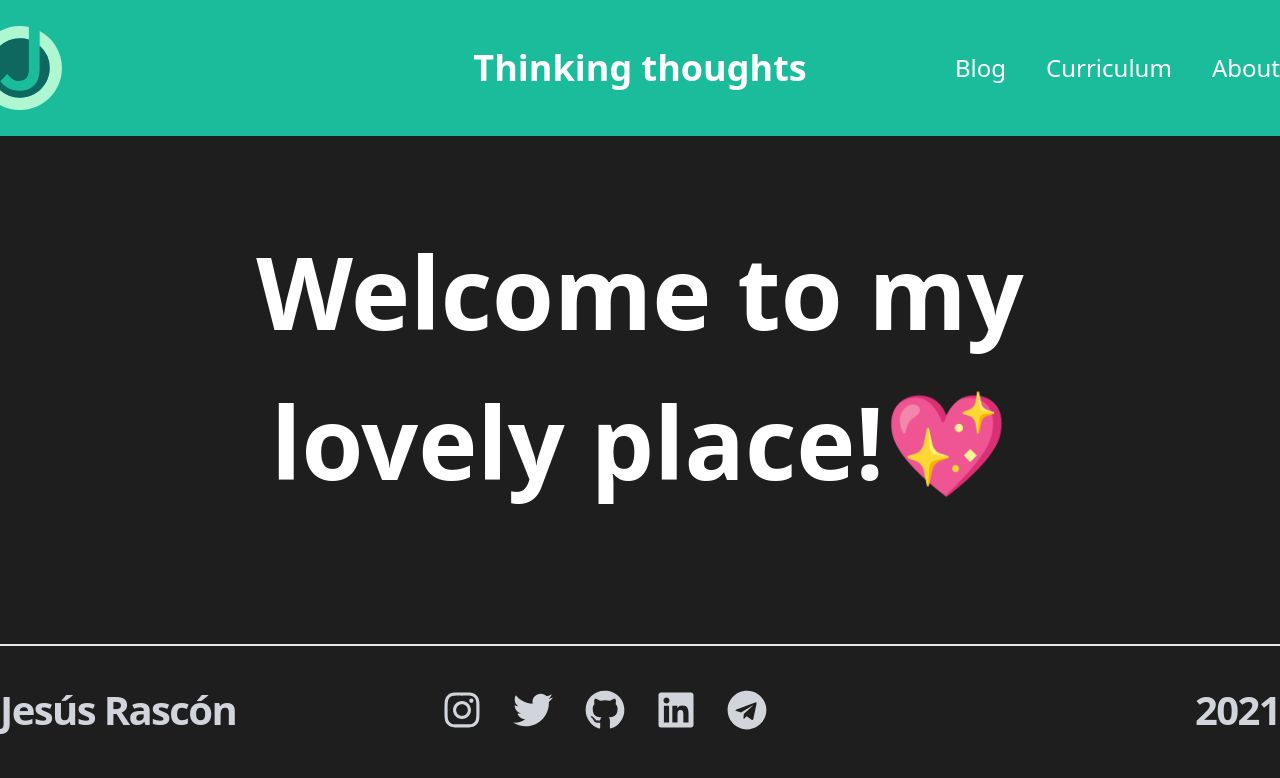
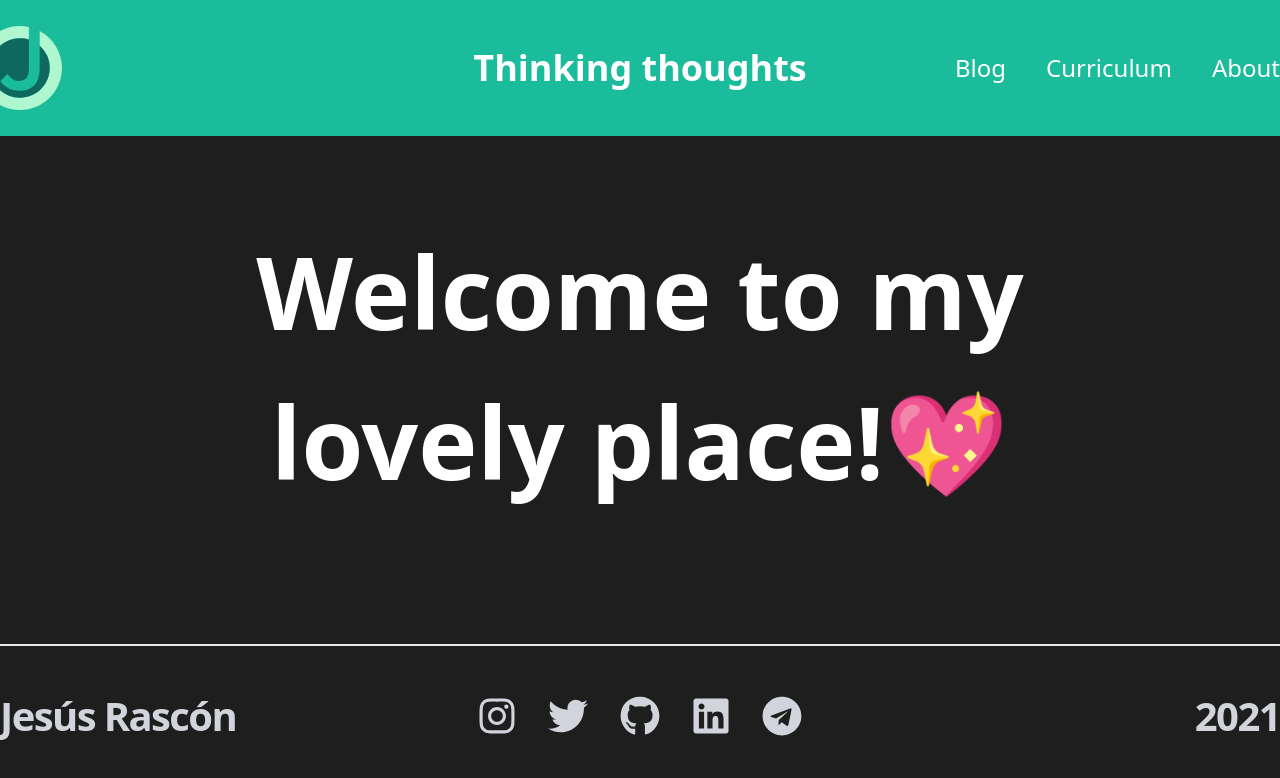
Before and after one commit to jesi-rgb/old.jesirgb.com, a Next.js app: page / in a window 1280 px wide. Shown: the top 778 px of the page. Built offline with nearby package versions, Linux system fonts and the light colour scheme; no server answers.

Commit message:
centered icons and clean up

```diff
--- a/components/Footer.js
+++ b/components/Footer.js
@@ -21,17 +21,17 @@ export default function Footer() {
     <footer className="items-center border-t-2 border-gray-200 text-gray-300 mt-32">
       <div className="py-10 flex flex-row items-center">
         <Link href="/">
-          <a className="w-2/5 text-5xl font-bold tracking-tighter leading-tight text-left  hover:text-accent-1 transition-colors">
+          <a className="w-2/6 text-5xl font-bold tracking-tighter leading-tight text-left  hover:text-accent-1 transition-colors">
             <h3>Jesús Rascón</h3>
           </a>
         </Link>
 
-        <div className="w-3/5 object-center">
+        <div className="w-2/6 items-center text-center">
           <Link href="https://www.instagram.com/jrascon_">
             <a>
               <FontAwesomeIcon
                 icon={faInstagram}
-                className="transform scale-250 mx-7 hover:text-accent-1 transition-colors"
+                className="transform scale-250 mr-7 hover:text-accent-1 transition-colors"
               />
             </a>
           </Link>
@@ -66,12 +66,12 @@ export default function Footer() {
             <a>
               <FontAwesomeIcon
                 icon={faTelegram}
-                className="transform scale-250 mx-7 hover:text-accent-1 transition-colors"
+                className="transform scale-250 ml-7 hover:text-accent-1 transition-colors"
               />
             </a>
           </Link>
         </div>
-        <h4 className="text-5xl w-1/5 font-bold tracking-tighter leading-tight text-right">
+        <h4 className="text-5xl w-2/6 font-bold tracking-tighter text-right">
           2021
         </h4>
       </div>
```
